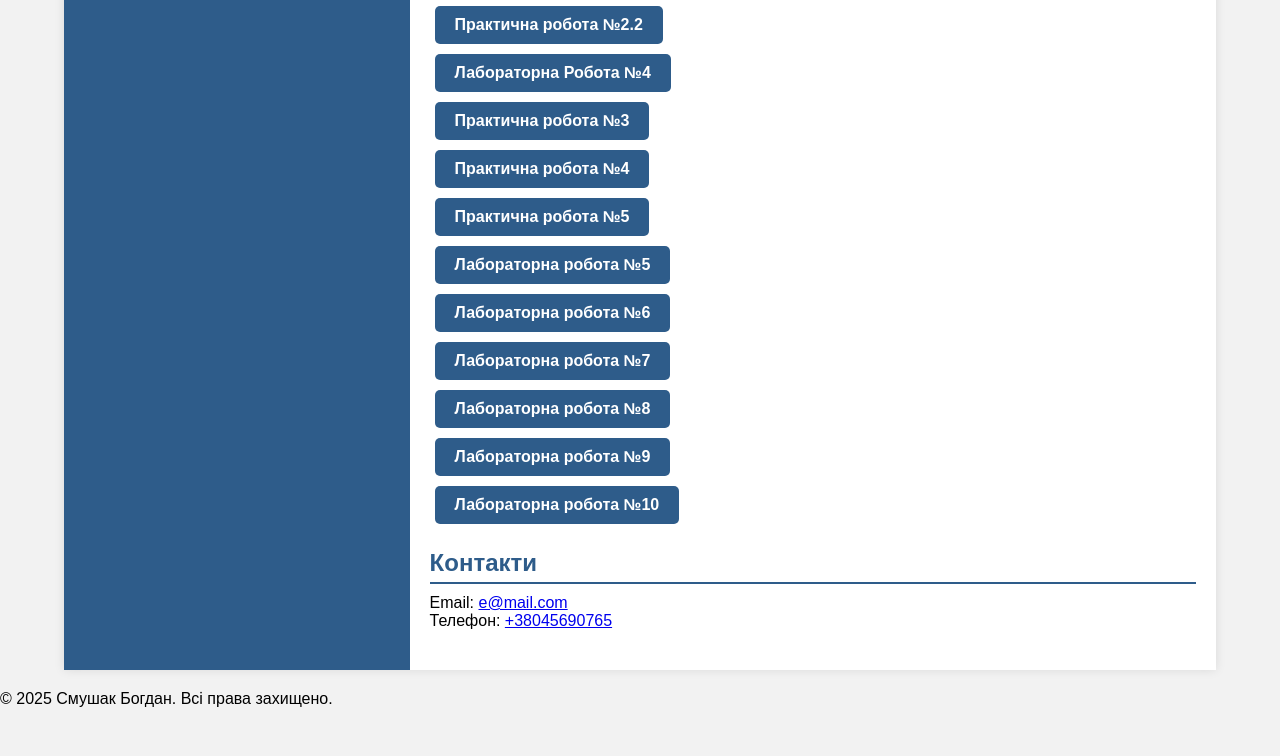
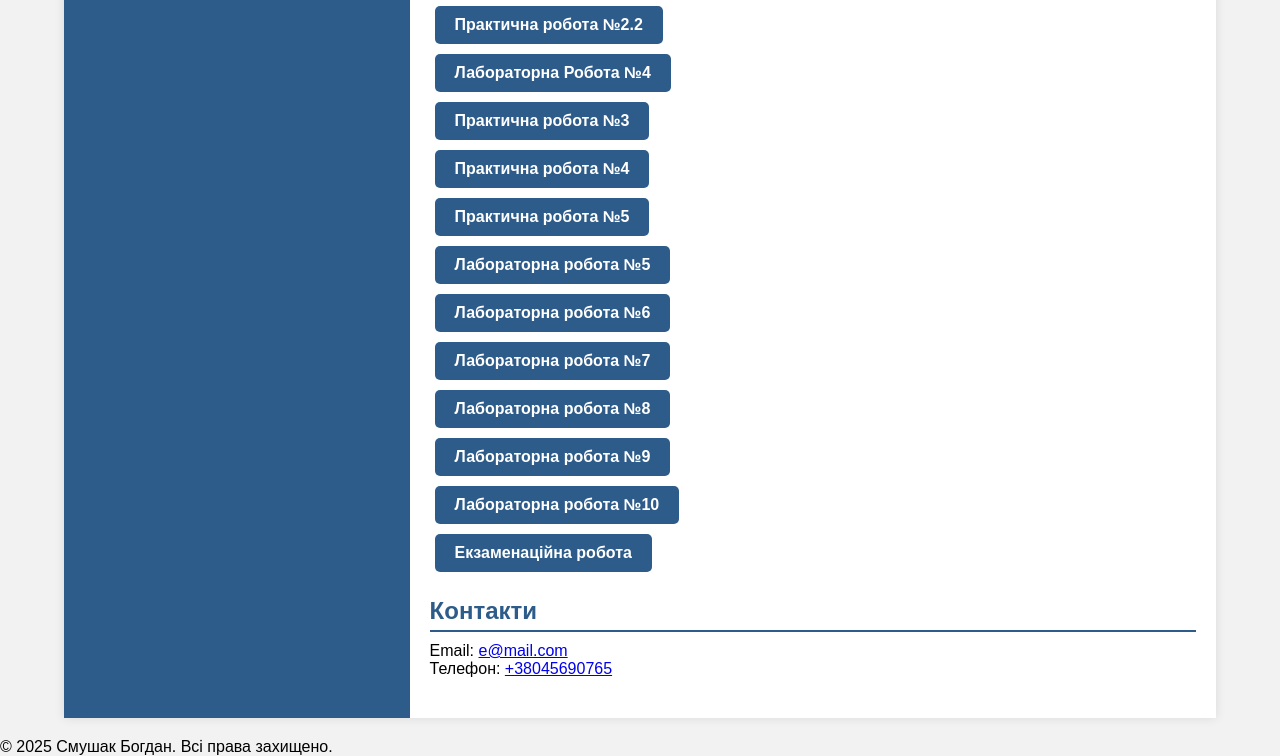
Before and after one commit to smushakbohdan/smushakbohdan.github.io, a plain HTML site: page index.html in a window 1280 px wide. Shown: the part 768-1524 px from the top of the page. Before the commit the page ends 1476 px from the top, so only its background shows below. Drawn offline with Linux system fonts and the light colour scheme.

Commit message:
Update index.html

```diff
--- a/index.html
+++ b/index.html
@@ -157,6 +157,7 @@
         <p><a href="lb8/index.html" class="work-btn">Лабораторна робота №8</a></p>
         <p><a href="LR_9/index.html" class="work-btn">Лабораторна робота №9</a></p>
         <p><a href="LR_10/index.html" class="work-btn">Лабораторна робота №10</a></p>
+        <p><a href="Test/index.html" class="work-btn">Екзаменаційна робота</a></p>
       </section>
       <section id="contacts">
         <header>
```
